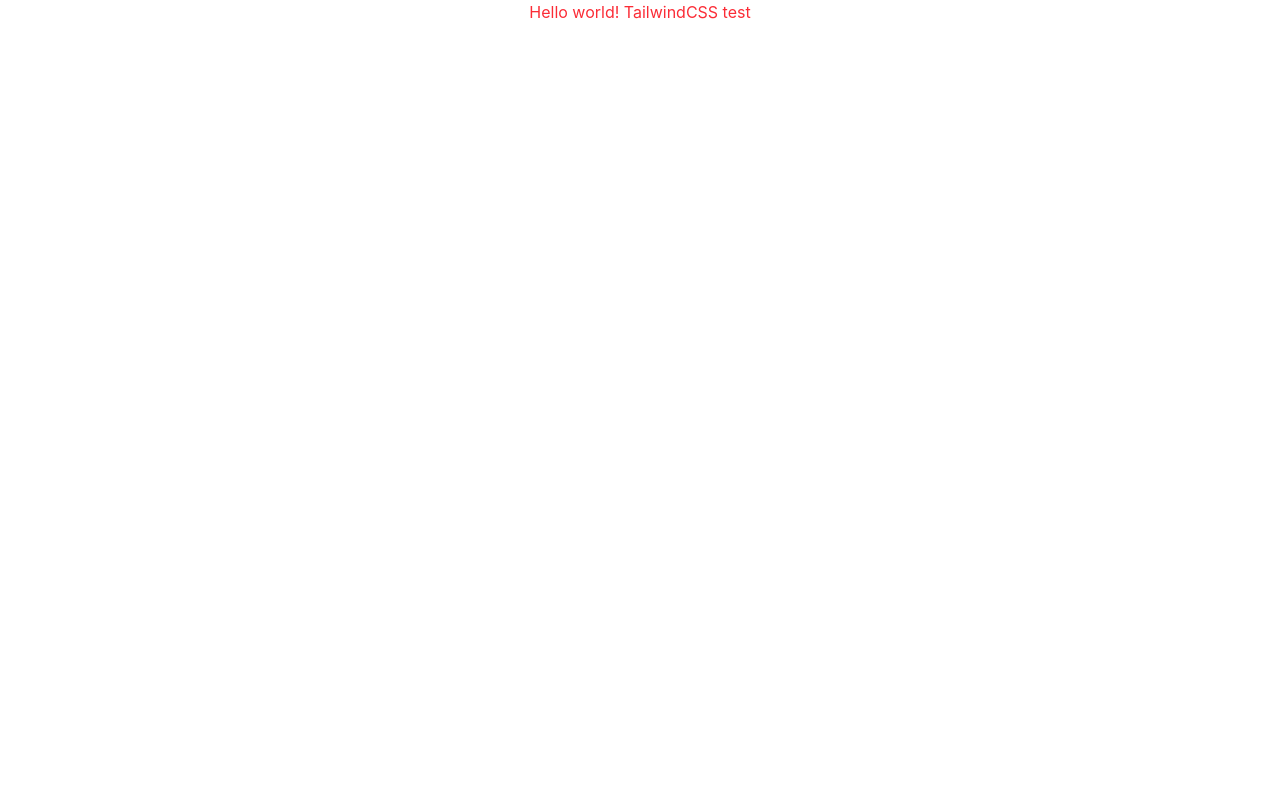
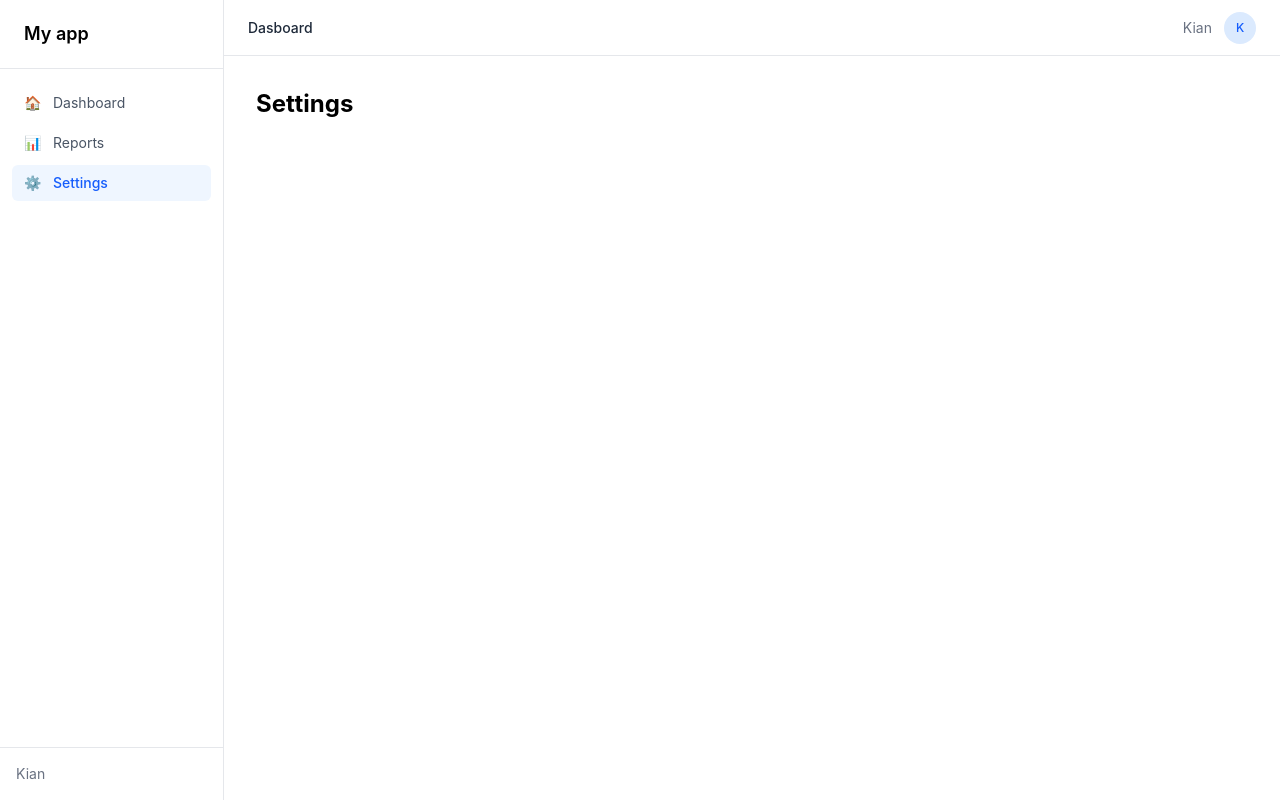
Before and after one commit to KianFratz/mail-mentor, a React (Vite) app in the folder frontend/: page /settings in a window 1280 px wide. Built offline with nearby package versions, Linux system fonts and the light colour scheme.

Commit message:
feat: implement application routing, main layout shell, and navigation components (#3)

```diff
--- a/frontend/package.json
+++ b/frontend/package.json
@@ -13,6 +13,7 @@
     "@tailwindcss/vite": "^4.3.0",
     "react": "^19.2.6",
     "react-dom": "^19.2.6",
+    "react-router-dom": "^7.17.0",
     "tailwindcss": "^4.3.0"
   },
   "devDependencies": {
--- a/frontend/src/App.tsx
+++ b/frontend/src/App.tsx
@@ -1,9 +1,20 @@
+import { BrowserRouter, Routes, Route, Navigate } from "react-router";
+import AppShell from "./layouts/AppShell";
+import Dashboard from "./pages/Dashboard";
+import Settings from "./pages/Settings";
+
 function App() {
   return (
-    <div className="h-screen text-center">
-      <p className="text-red-500">Hello world! TailwindCSS test</p>
-    </div>
-  )
+    <BrowserRouter>
+      <Routes>
+        <Route element={<AppShell />}>
+          <Route path="/dashboard" element={<Dashboard />} />
+          <Route path="/settings" element={<Settings />} />
+          <Route path="*" element={<Navigate to="/dashboard" />} />
+        </Route>
+      </Routes>
+    </BrowserRouter>
+  );
 }
 
-export default App
+export default App;
--- /dev/null
+++ b/frontend/src/components/SideBar.tsx
@@ -0,0 +1,41 @@
+import { NavLink } from "react-router";
+
+const nav = [
+  { label: "Dashboard", to: "/dashboard", icon: "🏠" },
+  { label: "Reports", to: "/reports", icon: "📊" },
+  { label: "Settings", to: "/settings", icon: "⚙️" },
+];
+
+export default function Sidebar() {
+  return (
+    <aside className="w-56 min-w-56 h-screen flex flex-col border-r border-gray-200 bg-white">
+      <div className="px-6 py-5 text-lg font-semibold border-b border-gray-200">
+        My app
+      </div>
+
+      <nav className="flex-1 flex flex-col gap-1 px-3 py-4">
+        {nav.map((item) => (
+          <NavLink
+            key={item.to}
+            to={item.to}
+            className={({ isActive }) =>
+              `flex items-center gap-3 px-3 py-2 rounded-md text-sm transition-colors
+               ${
+                 isActive
+                   ? "bg-blue-50 text-blue-600 font-medium"
+                   : "text-gray-600 hover:bg-gray-100"
+               }`
+            }
+          >
+            <span>{item.icon}</span>
+            <span>{item.label}</span>
+          </NavLink>
+        ))}
+      </nav>
+
+      <div className="px-4 py-4 border-t border-gray-200 text-sm text-gray-500">
+        Kian
+      </div>
+    </aside>
+  );
+}
--- /dev/null
+++ b/frontend/src/components/TopBar.tsx
@@ -0,0 +1,13 @@
+export default function TopBar() {
+    return (
+        <header className="h-14 flex items-center justify-between px-6 border-b border-gray-200 bg-white shrink-0">
+            <span className="font-medium text-sm text-gray-800">Dasboard</span>
+            <div className="flex items-center gap-3">
+                <span className="text-sm text-gray-500">Kian</span>
+                <div className="w-8 h-8 rounded-full bg-blue-100 text-blue-600 text-xs font-medium flex items-center justify-center">
+                    K
+                </div>
+            </div>
+        </header>
+    )
+}
--- /dev/null
+++ b/frontend/src/layouts/AppShell.tsx
@@ -0,0 +1,17 @@
+import Sidebar from "@/components/SideBar";
+import TopBar from "@/components/TopBar";
+import { Outlet } from "react-router";
+
+export default function AppShell() {
+    return (
+        <div className="flex h-screen overflow-hidden">
+            <Sidebar/>
+            <div className="flex flex-col flex-1 min-w-0 overflow-hidden">
+                <TopBar />
+                <main className="flex-1 overflow-y-auto p-8">
+                    <Outlet />
+                </main>
+            </div>
+        </div>
+    )
+}
--- /dev/null
+++ b/frontend/src/pages/Dashboard.tsx
@@ -0,0 +1,7 @@
+export default function Dashboard() {
+    return (
+        <div>
+            <h1 className="text-2xl font-bold">Dashboard</h1>
+        </div>
+    )
+}
--- /dev/null
+++ b/frontend/src/pages/Settings.tsx
@@ -0,0 +1,7 @@
+export default function Settings() {
+    return (
+        <div>
+            <h1 className="text-2xl font-bold">Settings</h1>
+        </div>
+    )
+}
```
Also changed, not shown: 2 other files (tests, documents, lock files or other folders).
